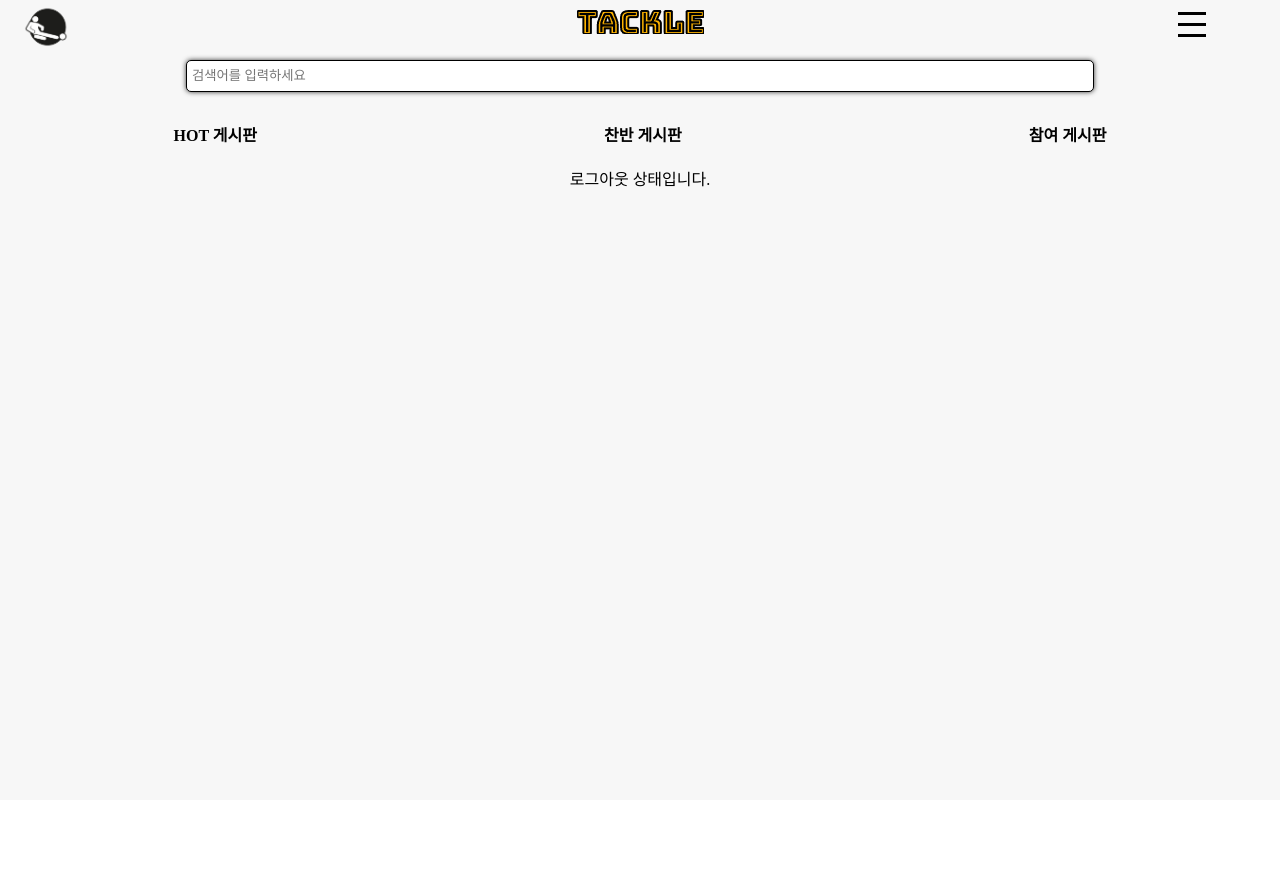
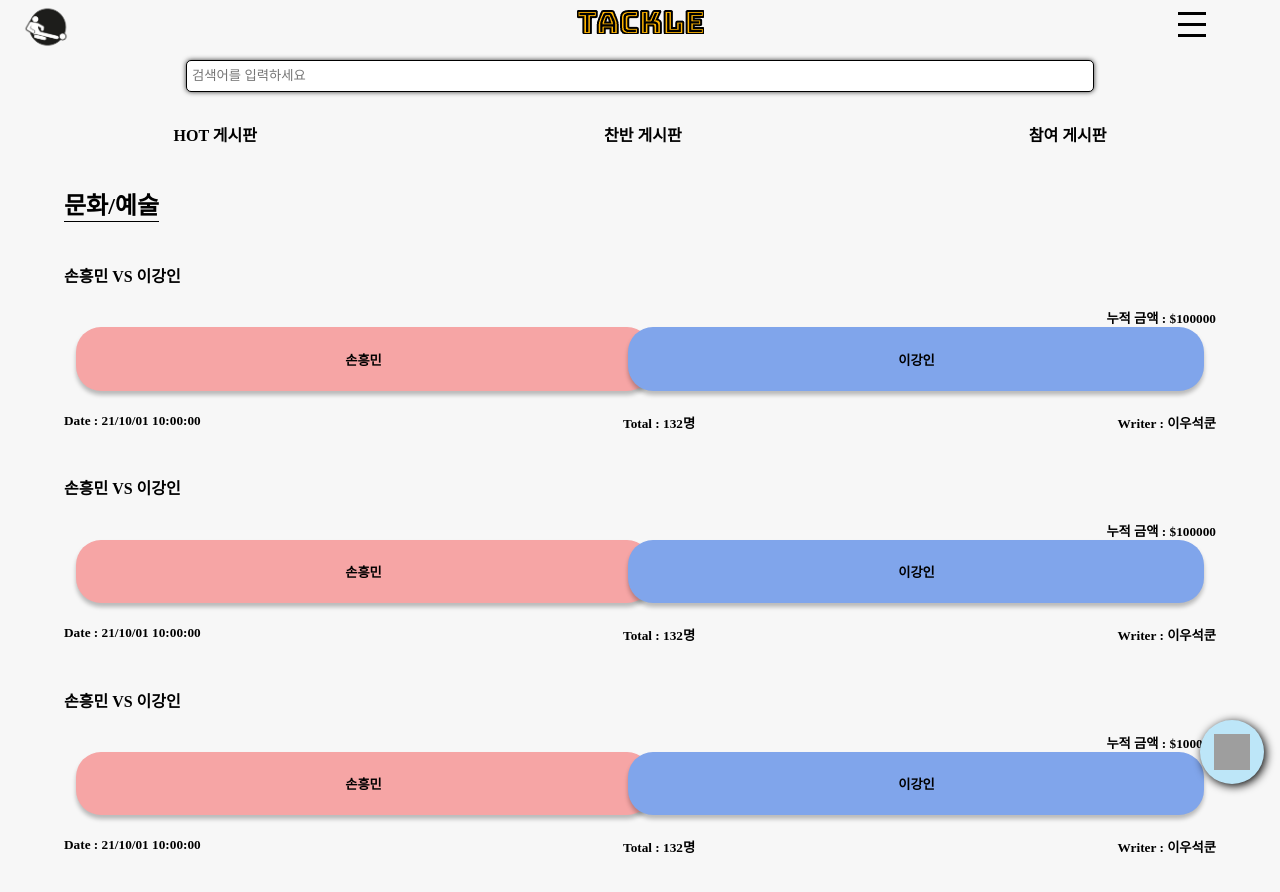
Before and after one commit to ejeonghun/react_tackle, a React (Create React App) app in the folder frontend/: page /category/culture-art in a window 1280 px wide. Shown: the top 892 px of the page. Before the commit the page ends 800 px from the top, so only its background shows below. Built offline with nearby package versions, Linux system fonts and the light colour scheme; grey boxes are pictures that could not be loaded; a web font is replaced by a local one.

Commit message:
카테고리 선택 시 해당하는 key값의 게시판으로 이동하도록 수정

```diff
--- a/frontend/src/App.js
+++ b/frontend/src/App.js
@@ -13,6 +13,7 @@ import { AuthProvider } from './component/AuthContext/AuthContext.js';
 import Write from './component/Write/Write.js';
 import Logout from './component/Logout/Logout.js';
 import Category from './component/Category/Category.js';
+import CategoryBoard from './component/Category/CategoryBoard.js';
 
     // 메인 페이지 구성
     // 네비바와 푸터를 작성해주고 나머지는 컴포넌트로 구성한다.
@@ -50,13 +51,14 @@ function MainLayout() {
         <Route path="/" element={<Main />} /> {/* 메인 페이지 변경 */}
         <Route path="/Hotboard" element={<Hotboard />} />
         <Route path="/VSboard" element={<VSBoard />} />
-        <Route path="/Participationboard" element={<Participationboard />} />
+        <Route path="/participationboard" element={<Participationboard />} />
         <Route path="/login" element={<Login />} />
         <Route path="/mypage" element={<Mypage />} />
         <Route path="/oauth_kakao" element={<KakaoCallback />} />
         <Route path="/write" element={<Write />} />
         <Route path="/logout" element={<Logout />} />
-        <Route path="/Category" element={<Category />} />
+        <Route path="/category" element={<Category />} />
+        <Route path="/category/:categoryKey" element={<CategoryBoard />} />
       </Routes>
 
 
--- a/frontend/src/component/Board/Board.js
+++ b/frontend/src/component/Board/Board.js
@@ -3,10 +3,15 @@ import { Link, useLocation } from 'react-router-dom';
 import Write_Btn from "../Write_btn/Write_btn"
 import axios from 'axios';
 
-function Board() {
+function Board({BoardName}) {
+  let boardName = '';
+  if (BoardName) {
+    boardName = BoardName;
+  } else {
+    boardName = '';
+  }
   const [data, setData] = useState(null); // data라는 상태를 만듭니다.
   const location = useLocation(); // 현재 path 위치를 가져옵니다.
-  let boardName = '';
 
   useEffect(() => {
       async function fetchData() {
@@ -22,27 +27,27 @@ function Board() {
 
       getData();
   }, []);
-  switch (location.pathname) {
-    case "/Hotboard":
-      boardName = "인기글";
-      break;
-    case "/VSboard":
-      boardName = "찬반글";
-      break;
-    case "/Participationboard":
-      boardName = "참여글";
-      break;
-    default:
-      boardName = "최신글";
-      break;
-  }
+  // switch (location.pathname) {
+  //   case "/Hotboard":
+  //     boardName = "인기글";
+  //     break;
+  //   case "/VSboard":
+  //     boardName = "찬반글";
+  //     break;
+  //   case "/participationboard":
+  //     boardName = "참여글";
+  //     break;
+  //   default:
+  //     boardName = "최신글";
+  //     break;
+  // }
   if (!data) return <div>Loading...</div>;
 
     return (
         <div>
         <div style={{ display: 'flex', justifyContent: 'center', width: '100%', height: '100vh' , textAlign:'left'}}>
           <div style={{ display: 'flex', flexDirection: 'column', alignItems: 'flex-start', width:'90%', height:'auto'}}>
-            <h2 style={{borderBottom:'1px solid black'}}>{boardName}</h2>
+            <h2 style={{borderBottom:'1px solid black'}}>{boardName}</h2> {/* 현재 path에 따라 게시판 이름을 변경합니다. */}
             {/* 각각의 게시글을 순회합니다. */}
             {data.map((post) => (
               <div className='Main_Content' key={post.id} style={{width:'100%'}}>
--- a/frontend/src/component/Category/Category.js
+++ b/frontend/src/component/Category/Category.js
@@ -7,6 +7,7 @@ import { faSoccerBall } from '@fortawesome/free-solid-svg-icons';
 import { faPeopleArrows } from '@fortawesome/free-solid-svg-icons';
 import { faLandmark } from '@fortawesome/free-solid-svg-icons';
 import { faMasksTheater } from '@fortawesome/free-solid-svg-icons';
+import {Link} from 'react-router-dom';
 
 const CategoryContainer = styled.div`
     display: grid;
@@ -37,12 +38,12 @@ const CategoryName = styled.h2`
 
 function Categories() {
     const categories = [
-        { name: '일상/연애', icon: faHeart, color:'red' },
-        { name: '게임', icon: faGamepad, color:'cyan' },
-        { name: '스포츠', icon :faSoccerBall, color:'green' },
-        { name : '사회/과학', icon :faPeopleArrows, color:'orange'},
-        { name : '정치/경제', icon :faLandmark, color:'purple'},
-        { name :'문화/예술',icon :faMasksTheater, color:'brown'}
+        { key: 'daily-love', name: '일상/연애', icon: faHeart, color:'red' },
+        { key: 'game', name: '게임', icon: faGamepad, color:'cyan' },
+        { key: 'sports', name: '스포츠', icon :faSoccerBall, color:'green' },
+        { key : 'society-science', name : '사회/과학', icon :faPeopleArrows, color:'orange'},
+        { key : 'politics-economy', name : '정치/경제', icon :faLandmark, color:'purple'},
+        { key :'culture-art',name :'문화/예술',icon :faMasksTheater, color:'brown'}
 
       ];
 
@@ -51,10 +52,12 @@ function Categories() {
               {
                   categories.map((category,index) => (
                       <CategoryCard key={index}>
+                        <Link to={`/category/${category.key}`}>
                           <IconContainer>
                               <FontAwesomeIcon icon={category.icon} style={{color: category.color}}/>
                           </IconContainer>
                           <CategoryName>{category.name}</CategoryName>
+                          </Link>
                       </CategoryCard>
                   ))
               }
--- /dev/null
+++ b/frontend/src/component/Category/CategoryBoard.js
@@ -0,0 +1,35 @@
+import React from "react";
+import Board from "../Board/Board.js";
+import { useParams } from "react-router-dom";
+
+function getCategoryName(categoryKey) {
+    switch (categoryKey) {
+        case 'daily-love':
+            return '일상/연애';
+        case 'game':
+            return '게임';
+        case 'sports':
+            return '스포츠';
+        case 'society-science':
+            return '사회/과학';
+        case 'politics-economy':
+            return '정치/경제';
+        case 'culture-art':
+            return'문화/예술';
+        default:
+            return '';
+    }
+}
+
+const CategoryBoard = () => {
+    const URL = `${process.env.REACT_APP_URI}`;
+    // URL에서 카테고리 KEY값을 가져온다.
+    const { categoryKey } = useParams();
+    const api = `${URL}/board/${categoryKey}`;
+    const categoryName = getCategoryName(categoryKey);
+    return (
+        <Board BoardName={categoryName} />
+    );
+}
+
+export default CategoryBoard;
--- a/frontend/src/component/Hotboard/Hotboard.js
+++ b/frontend/src/component/Hotboard/Hotboard.js
@@ -9,7 +9,7 @@ import Board from '../Board/Board.js';
 const Hotboard = () => {
     return (
       <div>
-        <Board />
+        <Board BoardName="인기글"/>
       </div>
     );
   };
--- a/frontend/src/component/Logout/Logout.js
+++ b/frontend/src/component/Logout/Logout.js
@@ -1,19 +1,18 @@
 import React, {useContext} from "react";
-import { Link } from "react-router-dom";
 import AuthContext from '../AuthContext/AuthContext';
 
 
 // 생성된 JWT 토큰값 지우기, 로그아웃 alert 띄우기
 
 function Logout() {
-    const { setIsLoggedIn } = useContext(AuthContext);
-    const token = sessionStorage.getItem("id");
+    const { setIsLoggedIn } = useContext(AuthContext); // 로그인 여부 확인
+    const token = sessionStorage.getItem("id"); // JWT 토큰값 가져오기
     if (token) {
-        setIsLoggedIn(false);
-        sessionStorage.removeItem("id");
-        alert("로그아웃 되었습니다.");
+        setIsLoggedIn(false); // 로그인 여부 false로 변경
+        sessionStorage.removeItem("id"); // JWT 토큰값 지우기
+        alert("로그아웃 되었습니다."); // 로그아웃 alert 띄우기
+        window.location.href = "/"; // 메인페이지로 이동시키기
     }
-    <Link to="/" />;
 }
 
 export default Logout;
--- a/frontend/src/component/Nav/Nav.css
+++ b/frontend/src/component/Nav/Nav.css
@@ -98,3 +98,10 @@
   }
 
 /* 햄버거 메뉴 끝 */
+
+.nav_user {
+    top: 70vh;
+    position: fixed;
+    font-size: 14px;
+}
+/* nav바 유저 닉네임*/
--- a/frontend/src/component/Nav/Nav.js
+++ b/frontend/src/component/Nav/Nav.js
@@ -33,14 +33,12 @@ function Boardlist() {
                 </Link>
                 <Link
                     className="NavMenu"
-                    to="/Participationboard"
-                    style={{ borderBottom: location.pathname === "/Participationboard" ? "1px solid rgba(251, 3, 3, 1)" : "" }}
+                    to="/participationboard"
+                    style={{ borderBottom: location.pathname === "/participationboard" ? "1px solid rgba(251, 3, 3, 1)" : "" }}
                  >
                      <b>참여 게시판</b>
                  </Link>
     </div>
-    {isLoggedIn ? "로그인 상태입니다." : "로그아웃 상태입니다."}
-    {/* 로그인 여부에 따라 다른 문구 출력 */}
 </div>
 )}
 
@@ -72,9 +70,12 @@ function Nav() {
                         <ul>
                             <li><Link to="/support">고객센터</Link></li>
                             <li><Link to="/mypage">마이페이지</Link></li>
-                            <li><Link to="/Category">카테고리</Link></li>
+                            <li><Link to="/category">카테고리</Link></li>
                             {isLoggedIn && <li><Link to="/logout">로그아웃</Link></li>} {/* 로그인 상태일 때만 로그아웃 버튼 보여줌 */}
                             {!isLoggedIn && <li><Link to="/login">로그인</Link></li>}
+                            <br/><br/><br/><br/>
+                            {isLoggedIn ? <li className='nav_user'>로그인 상태입니다.</li> : <li className='nav_user'>로그아웃 상태입니다.</li>}
+                            {/* 로그인 여부에 따라 다른 문구 출력 */}
                         </ul>
                     )}
                 </div>
--- a/frontend/src/component/Participationboard/Participation.js
+++ b/frontend/src/component/Participationboard/Participation.js
@@ -5,7 +5,7 @@ import Board from '../Board/Board.js';
 // 컴포넌트의 첫글자는 무조건 대문자로 작성해야함!
 const Freeboard = () => {
     return (
-      <Board/>
+      <Board BoardName="참여글"/>
     );
   };
   // 만든 컴포넌트 모듈로 사용하기 위해 내보내기
--- a/frontend/src/component/VSBoard/VSBoard.js
+++ b/frontend/src/component/VSBoard/VSBoard.js
@@ -6,7 +6,7 @@ import Board from '../Board/Board.js';
 // 컴포넌트의 첫글자는 무조건 대문자로 작성해야함!
 const VSBoard = () => {
     return (
-      <Board/>
+      <Board BoardName="찬반글"/>
     );
   };
   // 만든 컴포넌트 모듈로 사용하기 위해 내보내기
```
Also changed, not shown: 1 other file (tests, documents, lock files or other folders).
